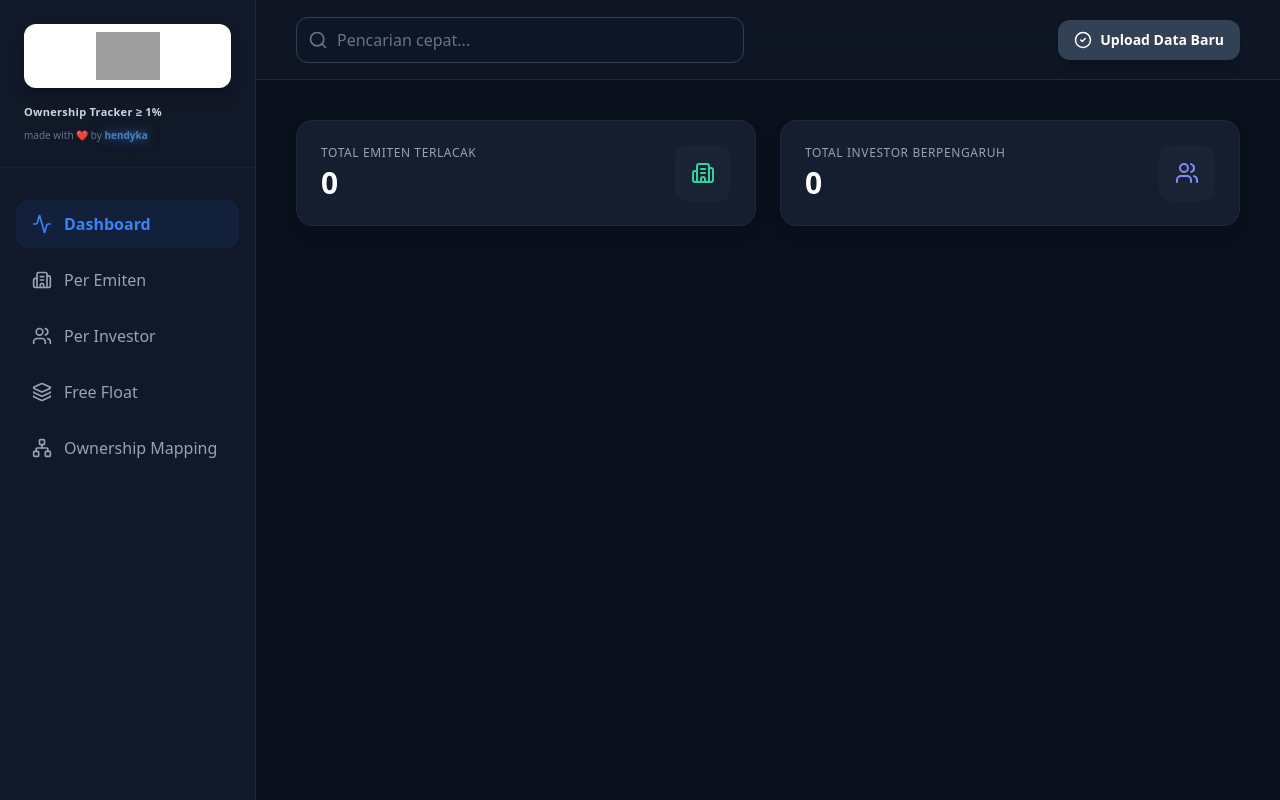
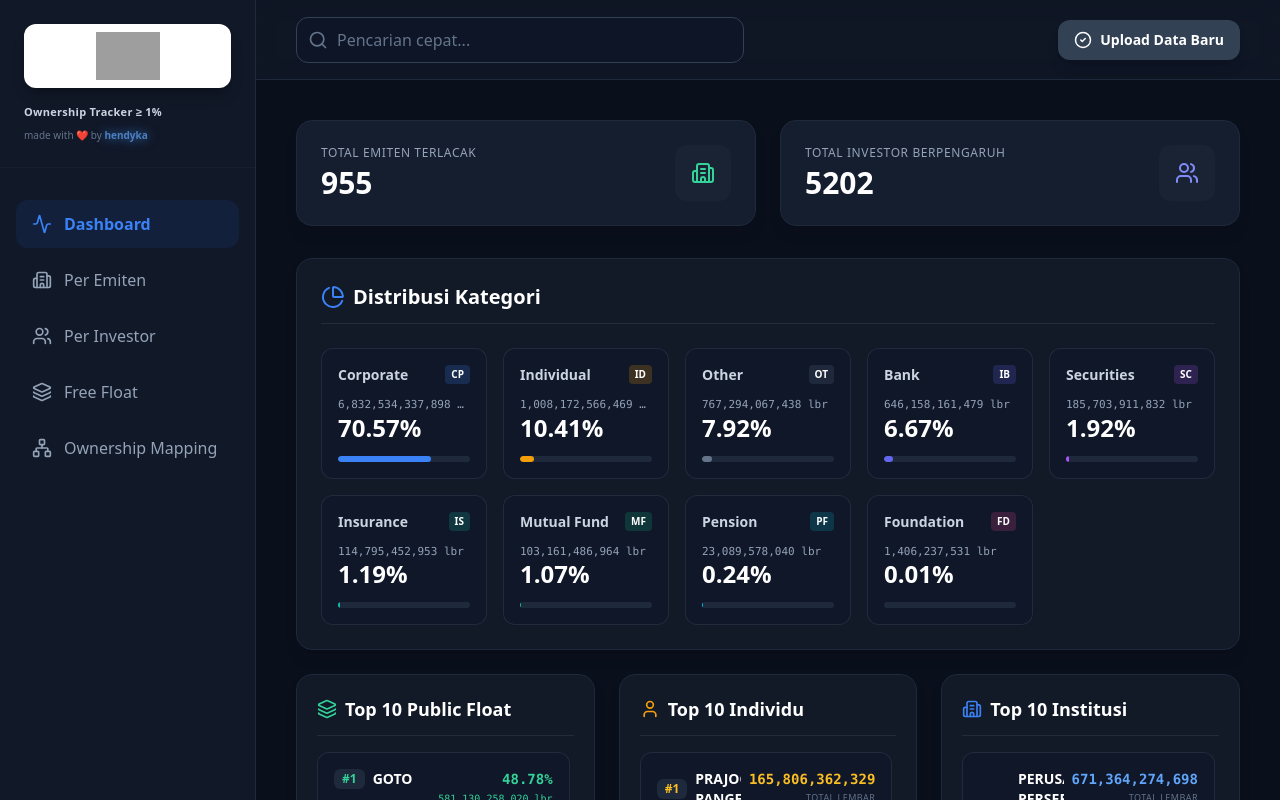
Before and after one commit to hendikalistianto-web/dashboard-ksei1, a React (Vite) app: page / in a window 1280 px wide. Built offline with nearby package versions, Linux system fonts and the light colour scheme; grey boxes are pictures that could not be loaded.

Commit message:
Update App.tsx

```diff
--- a/src/App.tsx
+++ b/src/App.tsx
@@ -98,14 +98,39 @@ function processData(parsedRows) {
   let lastEmitenName = "";
 
   let isNewFormat = false;
+  let headerRow = [];
+  let headerIdx = -1;
+
+  // Mencari baris yang mengandung Header
   for (let i = 0; i < Math.min(5, parsedRows.length); i++) {
     if (parsedRows[i][0] === 'DATE' || parsedRows[i][1] === 'SHARE_CODE') {
       isNewFormat = true;
+      headerRow = parsedRows[i];
+      headerIdx = i;
       break;
     }
   }
 
-  for (let index = 1; index < parsedRows.length; index++) {
+  // DYNAMIC HEADER MAPPING (Deteksi posisi kolom secara otomatis)
+  let colTicker = 1, colEmiten = 2, colInvestor = 3, colCat = 4, colLF = 5, colDom = 7, colShares = 10, colPct = 11;
+  if (isNewFormat) {
+    const findCol = (name, defaultIdx) => {
+      const idx = headerRow.findIndex(h => h.trim().toUpperCase() === name);
+      return idx !== -1 ? idx : defaultIdx;
+    };
+    colTicker = findCol('SHARE_CODE', 1);
+    colEmiten = findCol('ISSUER_NAME', 2);
+    colInvestor = findCol('INVESTOR_NAME', 3);
+    colCat = findCol('INVESTOR_TYPE', 4);
+    colLF = findCol('LOCAL_FOREIGN', 5);
+    colDom = findCol('DOMICILE', 7);
+    colShares = findCol('TOTAL_HOLDING_SHARES', 10);
+    colPct = findCol('PERCENTAGE', 11);
+  }
+
+  let startIndex = headerIdx !== -1 ? headerIdx + 1 : 1;
+
+  for (let index = startIndex; index < parsedRows.length; index++) {
     const row = parsedRows[index];
     if (row.length < 5) continue;
 
@@ -115,15 +140,20 @@ function processData(parsedRows) {
     const cleanNum = (str) => parseFloat(String(str || "").replace(/,/g, '')) || 0;
 
     if (isNewFormat) {
-      if (row[0] === 'DATE' || row[1] === 'SHARE_CODE') continue;
-      ticker = row[1]?.trim() || "";
-      emitenName = row[2]?.trim() || "";
-      investor = row[3]?.trim() || "";
-      categoryCode = row[4]?.trim().toUpperCase() || "OT";
-      localForeign = row[5]?.trim().toUpperCase() || "";
-      domicile = row[7]?.trim().toUpperCase() || "";
-      shares = cleanNum(row[11]);
-      percentage = cleanNum(row[12]);
+      ticker = row[colTicker]?.trim() || "";
+      emitenName = row[colEmiten]?.trim() || "";
+      investor = row[colInvestor]?.trim() || "";
+      categoryCode = row[colCat]?.trim().toUpperCase() || "OT";
+
+      // Translasi kode baru Domestik (D) & Foreign (F) KSEI ke format lama Lokal (L) & Asing (A)
+      let lf = row[colLF]?.trim().toUpperCase() || "";
+      if (lf === 'D') lf = 'L';
+      if (lf === 'F') lf = 'A';
+      localForeign = lf;
+
+      domicile = row[colDom]?.trim().toUpperCase() || "";
+      shares = cleanNum(row[colShares]);
+      percentage = cleanNum(row[colPct]);
       prevPercentage = percentage;
     } else {
       const no = parseInt(row[0]);
```
